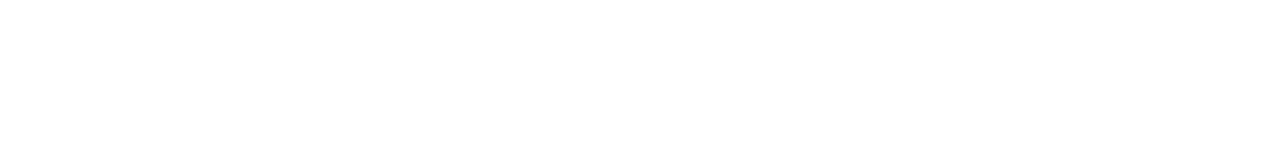
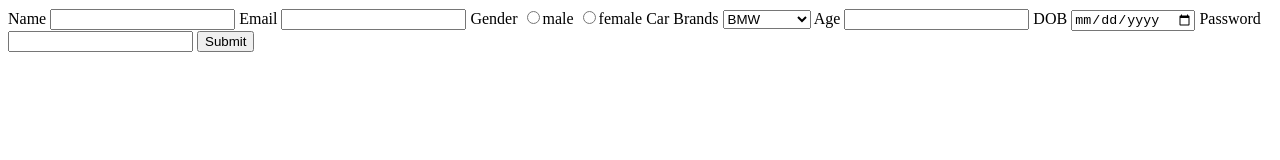
Before and after one commit to acciojob/signup-form-car-Navanath96, a website: page main.html in a window 1280 px wide. Drawn offline with Linux system fonts and the light colour scheme.

Commit message:
created a submission

```diff
--- a/main.html
+++ b/main.html
@@ -10,6 +10,27 @@
 	<!-- the entire body must be written by student -->
     <script type="text/javascript" src="./script.js">
 </script>
+<form method="post">
+	<label for="name">Name</label>
+	<input type="text" id="name" required>
+	<label for="email">Email</label>
+	<input type="email" id="email" required>
+	<label for="gender">Gender</label>
+	<input type="radio" id="gender" name="gender" value="male" required>male
+	<input type="radio" id="gender" name="gender" value="female" required>female
+	<label for="cars">Car Brands</label>
+	<select id="cars">
+		<option>BMW</option>
+		<option>Audi</option>
+		<option>Merecedez</option>
+	</select>
+	<label for="age">Age</label>
+	<input type="number" id="age" required>
+	<label for="dob">DOB</label>
+	<input type="date" id="dob" required>
+	<label for="password">Password</label>
+	<input type="password" id="password" required>
+	<button type="submit">Submit</button>
 
 </body>
 
```
